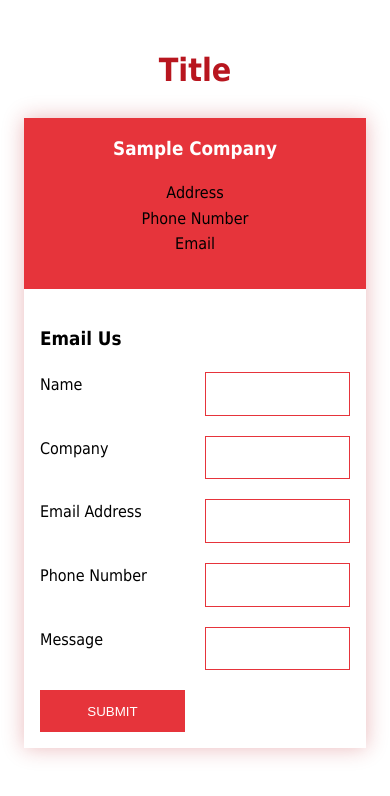
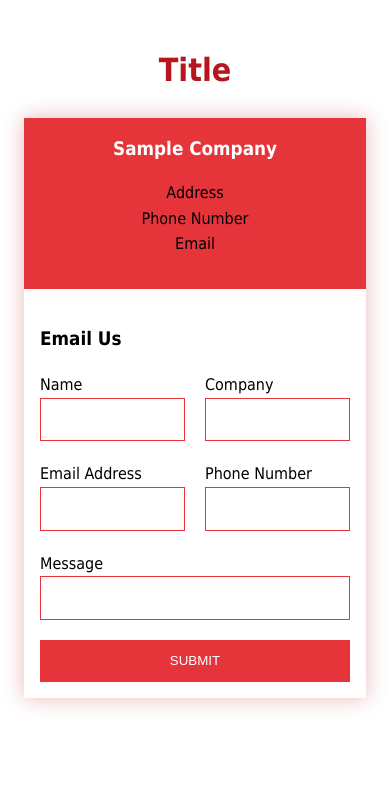
Before and after one commit to andrwsalcdo/react-contact-form, a React (Create React App) app: page / in a window 390 px wide. Shown: the top 796 px of the page. Built offline with nearby package versions, Linux system fonts and the light colour scheme.

Commit message:
refactor: form wasn't displaying grid. Add: <WrapperGrid /> around form elements to ensure <Form /> style. Basic mobile first design complete. todo: refactor out components, media queries.

```diff
--- a/src/views/ContactForm.js
+++ b/src/views/ContactForm.js
@@ -1,4 +1,6 @@
-import React from 'react';
+import React from 'react'
+import styled from 'styled-components'
+import { css } from 'styled-components';
 
 //import components
 import Form from '../components/Form'
@@ -7,23 +9,40 @@ import StyledButton from '../components/Button'
 import Input from '../components/Input'
 import Textarea from '../components/Textarea'
 
+const WrapperGrid = styled.div`
+    ${props => props.full && css`
+        grid-column: 1 / 3;
+    `}
+`;
 
 
 const ContactForm = () => (
     <div>
         <h3>Email Us</h3>
         <Form>
+            <WrapperGrid>
                 <Label>Name</Label>
                 <Input type="text" name="name" />
+            </WrapperGrid>
+            <WrapperGrid>
                 <Label>Company</Label>
                 <Input type="text" name="company" />
+            </WrapperGrid>
+            <WrapperGrid>
                 <Label>Email Address</Label>
                 <Input type="email" name="email" />
+            </WrapperGrid>
+            <WrapperGrid>
                 <Label>Phone Number</Label>
                 <Input type="text" name="phone" />
+            </WrapperGrid>
+            <WrapperGrid full>
                 <Label>Message</Label>
                 <Textarea name="message" rows="5"></Textarea>
+            </WrapperGrid>
+            <WrapperGrid full>
                 <StyledButton>Submit</StyledButton>
+            </WrapperGrid>
         </Form>
     </div>
 )
```
Lines whose indentation alone changed are shown as unchanged.
